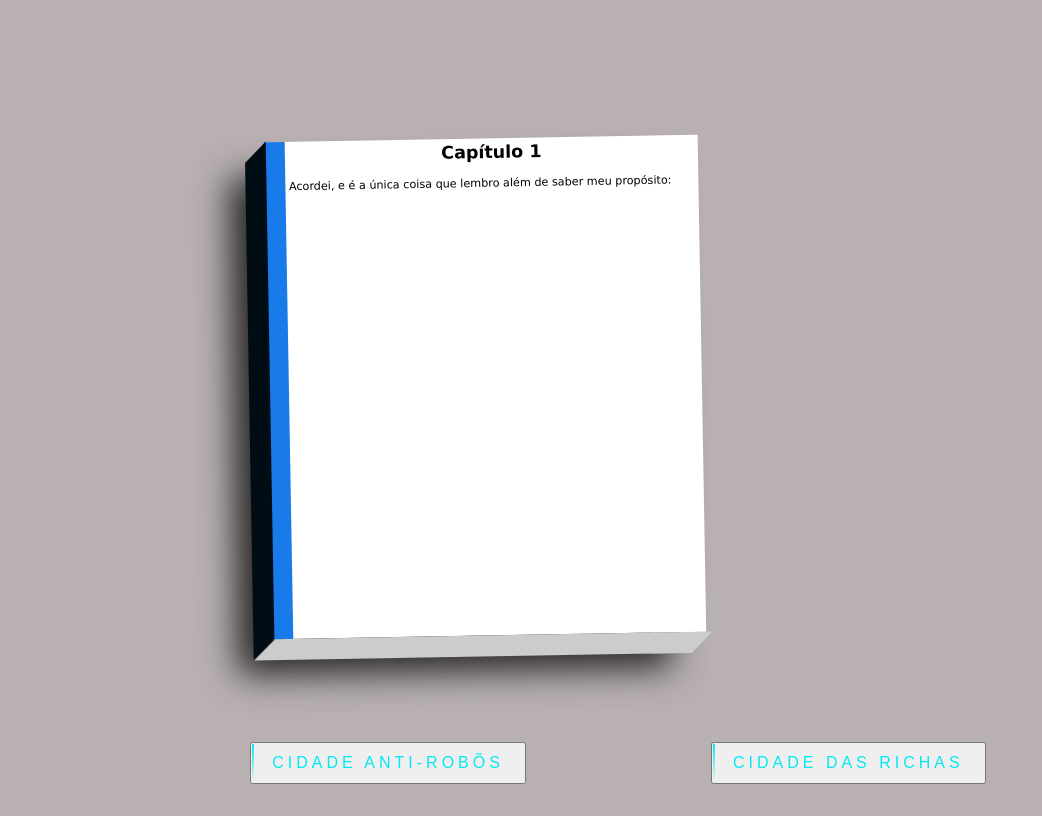
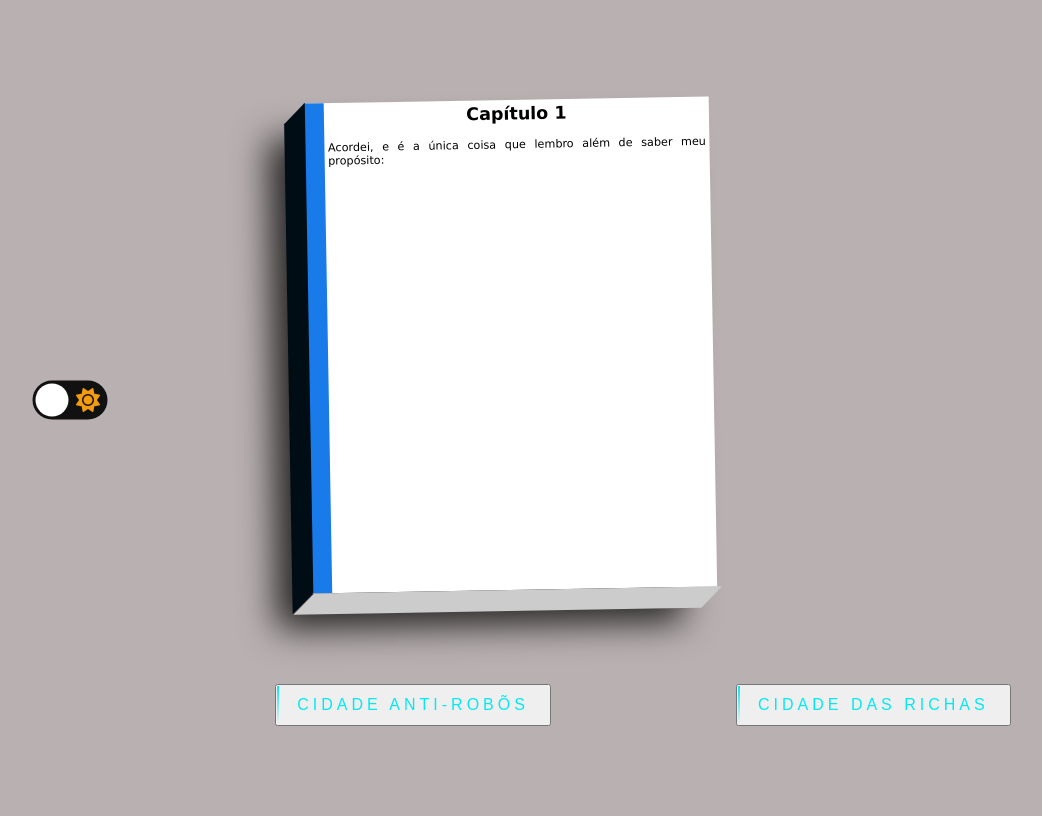
Before and after one commit to Lusquinhasoa/Storytelling, a plain HTML site: page newpage.html in a window 1280 px wide. Shown: the whole page, without its empty margins (112-1154 px from the left). Drawn offline with Linux system fonts and the light colour scheme.

Commit message:
Inclusão de Dark Mode
Botão de dark mode e alguns ajustes de margin

```diff
--- /dev/null
+++ b/darkm.css
@@ -0,0 +1,79 @@
+body{
+  display: flex;
+  justify-content: center;
+  align-items: center;
+  min-height: 100vh;
+  background-color: rgb(185, 177, 177);
+}
+*{
+  margin: 0;
+  padding: 0;
+  box-sizing: border-box;
+}
+.center{
+  display: flex;
+  position: relative;
+  justify-content: center;
+  margin-top: -80px;
+}
+
+
+header {
+  display: flex;
+  align-items: center;
+  margin: 0;
+  transition: background 0.2s linear;
+}
+.dark {
+  background: black;
+}
+
+header .checkbox {
+    opacity: 0;
+    position: absolute;
+  }
+
+ header .label {
+    background-color: #111;
+    border-radius: 50px;
+    cursor: pointer;
+    display: flex;
+    justify-content: space-between;
+    align-items: center;
+
+    padding: 5px;
+    position: relative;
+    height: 26px;
+    width: 50px;
+    transform: scale(1.5);
+
+  }
+
+
+  header .label .ball {
+    background-color: #fff;
+    border-radius: 50%;
+    position: absolute;
+    top: 2px;
+    left: 2px;
+    height: 22px;
+    width: 22px;
+    transform: translateX(0px);
+    transition: transform 0.2s linear;
+  }
+
+header .checkbox:checked + .label .ball {
+    transform: translateX(24px);
+  }
+header .fa-moon {
+    color: #f1c40f;
+  }
+
+ header .fa-sun {
+    color: #f39c12;
+  }
+
+.neon-bt{
+    margin-top: -80px;
+    display: inline-block;
+}
--- a/newpage.html
+++ b/newpage.html
@@ -15,9 +15,24 @@
     <meta name="theme-color" content="#ffffff">
     <script src="https://kit.fontawesome.com/b0f29e9bfe.js" crossorigin="anonymous"></script>
     <link rel="stylesheet" href="typewriter.css">
+    <link rel="stylesheet" href="darkm.css">
     <title>Document</title>
 </head>
 <body>
+
+    <header>
+        <input type="checkbox" class="checkbox" id="chk" />
+            <label class="label" for="chk">
+                <i class="fas fa-moon"></i>
+                <i class="fas fa-sun"></i>
+                <div class="ball"></div>
+              </label>
+              <script src="script.js"></script>
+    <script src="https://kit.fontawesome.com/998c60ef77.js" crossorigin="anonymous"></script>
+    </header>
+    <br>
+    <br>
+
     <div id='conteudo'>
 
     </div>
```
